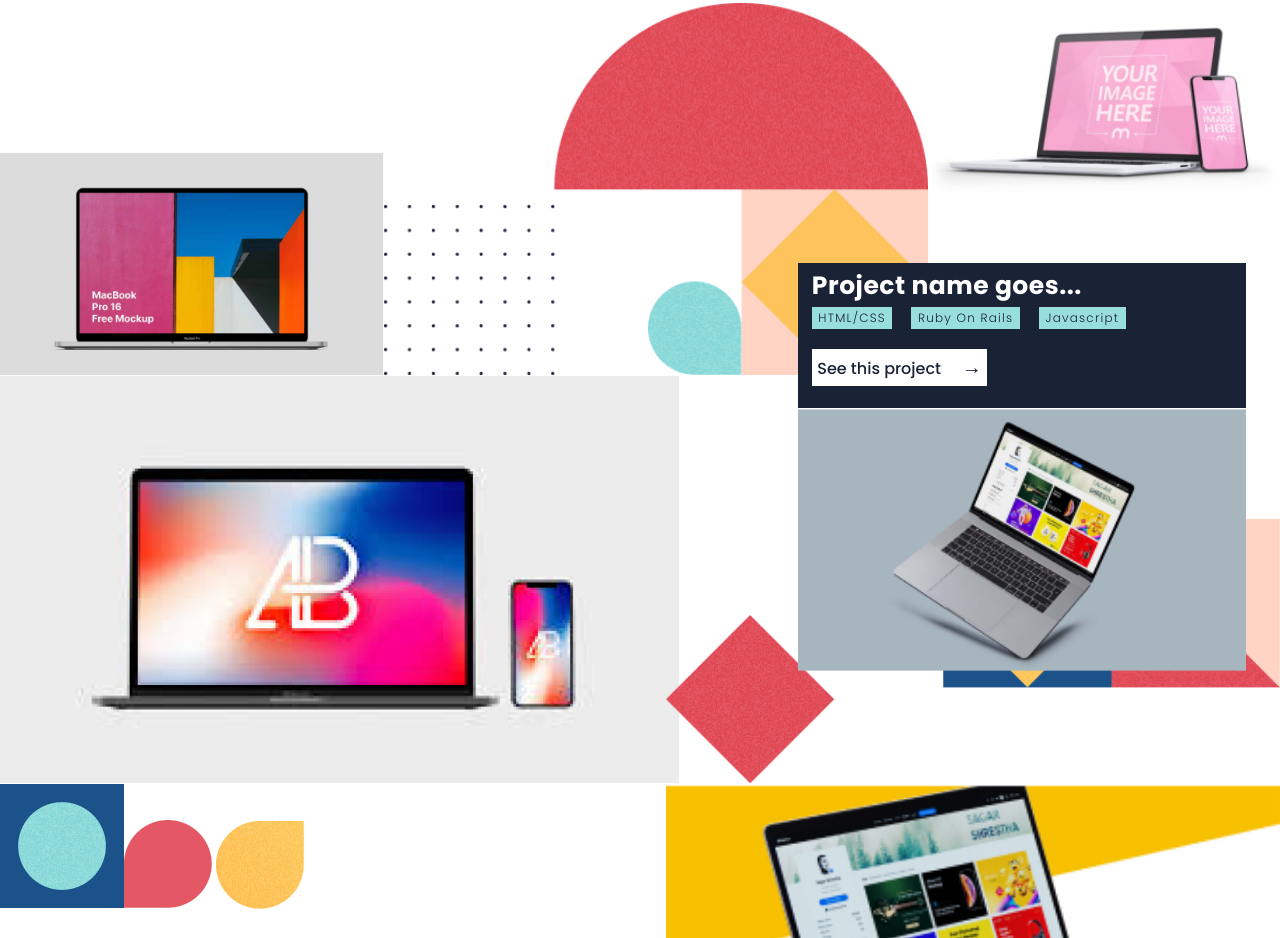
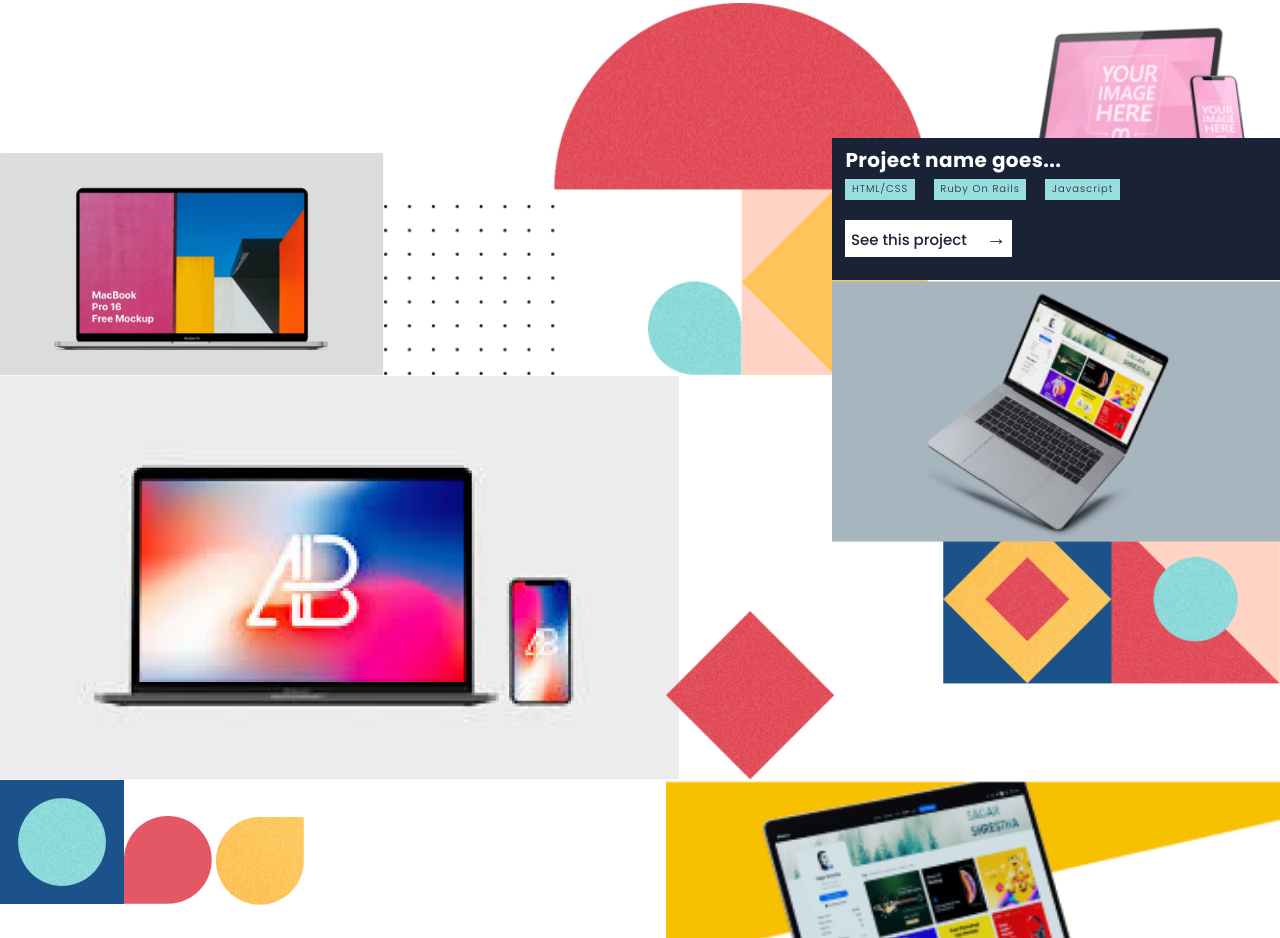
Before and after one commit to fickryiman/fickryiman.github.io, a website: page index.html in a window 1280 px wide. Shown: the part 1820-2758 px from the top of the page. Drawn offline with nearby package versions, Linux system fonts and the light colour scheme.

Commit message:
update font size

```diff
--- a/styles/desktop-version.css
+++ b/styles/desktop-version.css
@@ -353,8 +353,8 @@ html {
     width: 35vw;
     height: auto;
     position: relative;
-    top: -14vh;
-    right: -3.8vh;
+    top: -58.5%;
+    right: -50%;
   }
 
   .projects-section > div:nth-child(9) > .project-info {
@@ -366,7 +366,7 @@ html {
   .projects-section > div:nth-child(9) > .project-info > .project-name {
     font-style: normal;
     font-weight: 700;
-    font-size: 25px;
+    font-size: 20px;
     margin-left: 3%;
     padding-top: 3%;
     margin-top: 0;
@@ -382,7 +382,7 @@ html {
 
   .projects-section > div:nth-child(9) > .project-info > .stack-list > .stack {
     font-weight: 300;
-    font-size: 12px;
+    font-size: 10px;
     color: #1a2236;
     background: #98dede;
     padding: 1.5%;
@@ -394,7 +394,7 @@ html {
     font-family: 'Poppins', sans-serif;
     font-style: normal;
     font-weight: 500;
-    font-size: 16px;
+    font-size: 15px;
     line-height: 24px;
     text-align: left;
     color: #1a2236;
```
